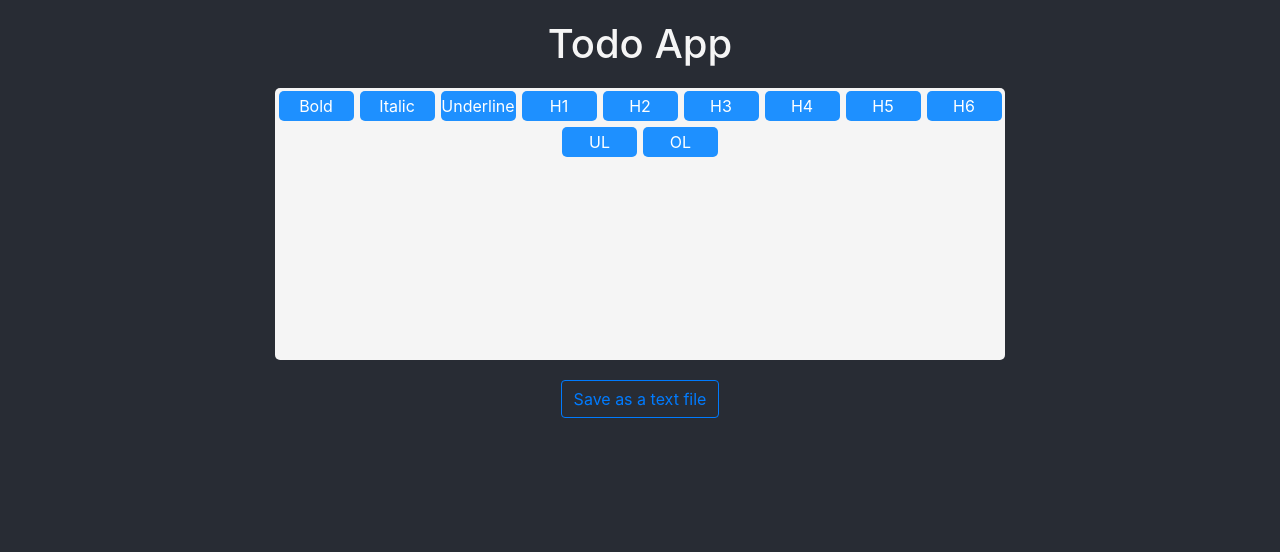
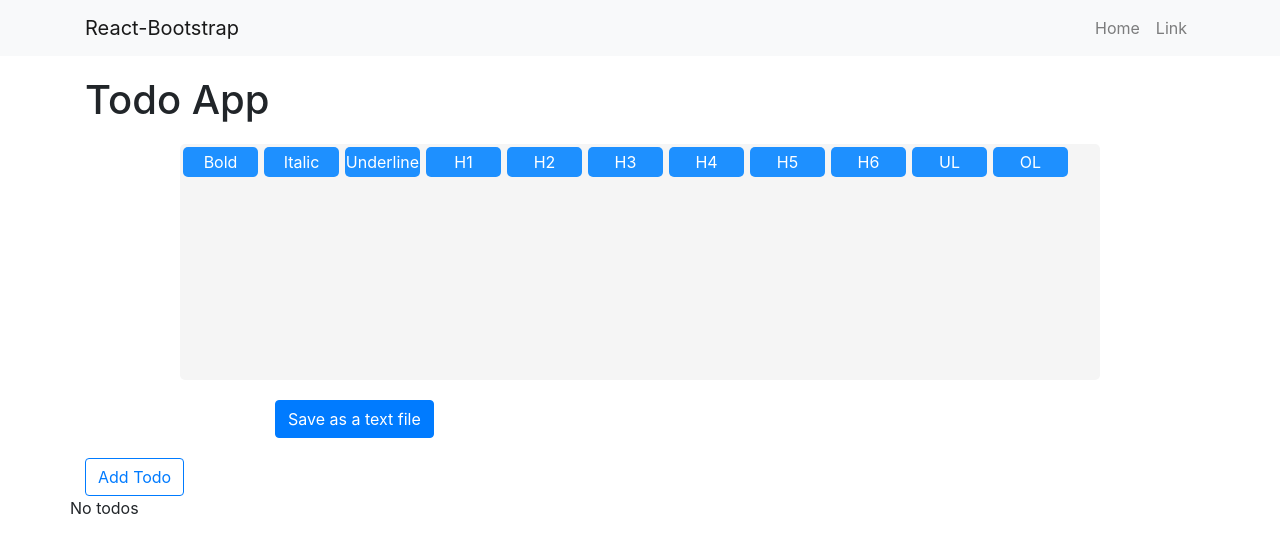
Before and after one commit to evazquez94/Todo-App, a React (Create React App) app: page / in a window 1280 px wide. Shown: the top 552 px of the page. Built offline with nearby package versions, Linux system fonts and the light colour scheme.

Commit message:
Add ReactBootstrap and Navbar component

```diff
--- a/package.json
+++ b/package.json
@@ -12,6 +12,7 @@
     "react": "^16.14.0",
     "react-bootstrap": "^1.5.2",
     "react-dom": "^16.14.0",
+    "react-router-dom": "^5.2.0",
     "react-scripts": "3.4.3"
   },
   "scripts": {
--- a/src/App.css
+++ b/src/App.css
@@ -2,19 +2,9 @@
   box-sizing: border-box;
   margin: 0;
   padding: 0;
-  font-family: -apple-system, BlinkMacSystemFont, 'Segoe UI', 'Roboto', 'Oxygen',
-  'Ubuntu', 'Cantarell', 'Fira Sans', 'Droid Sans', 'Helvetica Neue',
-  sans-serif;
+  font-family: -apple-system, BlinkMacSystemFont, "Segoe UI", "Roboto", "Oxygen",
+    "Ubuntu", "Cantarell", "Fira Sans", "Droid Sans", "Helvetica Neue",
+    sans-serif;
+  /* color: whitesmoke;
+  background-color: #282c34; */
 }
-
-.App {
-  text-align: center;
-  background-color: #282c34;
-  align-items: center;
-  justify-content: flex-start;
-  display: flex;
-  flex-direction: column;
-  font-size: calc(10px + 2vmin);
-  color: whitesmoke;
-  height: 100vh;
-}
--- a/src/App.js
+++ b/src/App.js
@@ -1,12 +1,18 @@
 import React from 'react';
 import './App.css';
 import Home from './components/Home';
+import { BrowserRouter as Router, Switch, Route } from "react-router-dom";
+import CustomNavbar from './components/CustomNavbar';
+
 
 function App() {
   return (
-    <div className="App">
-      <Home />
-    </div>
+    <Router>
+      <CustomNavbar />
+      <Switch>
+        <Route exact path="/" component={Home} />
+      </Switch>
+    </Router>
   );
 }
 
--- /dev/null
+++ b/src/components/CustomNavbar.js
@@ -0,0 +1,26 @@
+import React from "react";
+import { Navbar, Nav, Container } from "react-bootstrap";
+import { Link } from "react-router-dom";
+
+function CustomNavbar() {
+  return (
+    <Navbar expand="lg" bg="light">
+      <Container>
+        <Navbar.Brand as={Link} to="/about">React-Bootstrap</Navbar.Brand>
+        <Navbar.Toggle aria-controls="basic-navbar-nav" />
+        <Navbar.Collapse id="basic-navbar-nav">
+          <Nav className="ml-auto">
+            <Nav.Link as={Link} to="/">
+              Home
+            </Nav.Link>
+            <Nav.Link as={Link} to="/about">
+              Link
+            </Nav.Link>
+          </Nav>
+        </Navbar.Collapse>
+      </Container>
+    </Navbar>
+  );
+}
+
+export default CustomNavbar;
--- a/src/components/Home.css
+++ b/src/components/Home.css
@@ -27,7 +27,6 @@
   div.DraftEditor-root {
     height: 200px;
     overflow-y: auto;
-    /* width: 120vh; */
   }
 
   div.DraftEditor-editorContainer,
--- a/src/components/Home.js
+++ b/src/components/Home.js
@@ -1,70 +1,98 @@
-import React from 'react';
-import {Editor, EditorState, RichUtils, convertToRaw} from 'draft-js';
-import { Container, Row, Col } from 'react-bootstrap';
-import { Button } from 'react-bootstrap';
-import 'draft-js/dist/Draft.css';
-import './Home.css';
+import React from "react";
+import { Editor, EditorState, RichUtils, convertToRaw } from "draft-js";
+import { Container, Row, Col } from "react-bootstrap";
+import { Button } from "react-bootstrap";
+import "draft-js/dist/Draft.css";
+import "./Home.css";
 
 function Home() {
-
-  const [editorState, setEditorState] = React.useState(
-    () => EditorState.createEmpty(),
+  const [editorState, setEditorState] = React.useState(() =>
+    EditorState.createEmpty()
   );
+  const [todo, setTodo] = React.useState([]);
 
   const handleKeyCommand = (command, editorState) => {
-    const newState = RichUtils.handleKeyCommand(editorState, command)
+    const newState = RichUtils.handleKeyCommand(editorState, command);
     if (newState) {
-      setEditorState(newState)
+      setEditorState(newState);
     }
-    return 'not-handled'
-  }
+    return "not-handled";
+  };
 
   const setStyleLine = (type) => {
-    const newState = RichUtils.toggleInlineStyle(editorState, type)
-    setEditorState(newState)
-  }
+    const newState = RichUtils.toggleInlineStyle(editorState, type);
+    setEditorState(newState);
+  };
 
   const toggleTypeBlock = (headerType) => {
-    const newState = RichUtils.toggleBlockType(editorState, headerType)
-    setEditorState(newState)
-  }
+    const newState = RichUtils.toggleBlockType(editorState, headerType);
+    setEditorState(newState);
+  };
 
-  const handleClick = (ev) => {
-    // Save file for download for the input
+  const converToText = () => {
     const blocks = convertToRaw(editorState.getCurrentContent()).blocks;
     const description = blocks
-      .map(block => (!block.text.trim() && "\n") || block.text)
+      .map((block) => (!block.text.trim() && "\n") || block.text)
       .join("\n");
+    return description;
+  };
 
+  const saveButton = () => {
+    // Save file for download for the input
+    const description = converToText();
     const element = document.createElement("a");
-    const file = new Blob([description], {type: 'text/plain;charset=utf-8'});
+    const file = new Blob([description], { type: "text/plain;charset=utf-8" });
     element.href = URL.createObjectURL(file);
     element.download = "myFile.txt";
     document.body.appendChild(element);
     element.click();
+  };
 
-  }
+  const addTodo = () => {
+    const description = converToText();
+    todo.push(description);
+    setTodo(todo);
+  };
 
   return (
     <>
       <Container>
+
         <h1 className="title">Todo App</h1>
 
         <Row>
-          <Col md={{ span: 8, offset: 2 }} sm={12} xs={12}>
+          <Col md={{ span: 10, offset: 1 }}>
             <div className="editor">
               <div className="options">
-                <button onClick={() => setStyleLine('BOLD')}>Bold</button>
-                <button onClick={() => setStyleLine('ITALIC')}>Italic</button>
-                <button onClick={() => setStyleLine('UNDERLINE')}>Underline</button>
-                <button onClick={() => toggleTypeBlock('header-one')}>H1</button>
-                <button onClick={() => toggleTypeBlock('header-two')}>H2</button>
-                <button onClick={() => toggleTypeBlock('header-three')}>H3</button>
-                <button onClick={() => toggleTypeBlock('header-four')}>H4</button>
-                <button onClick={() => toggleTypeBlock('header-five')}>H5</button>
-                <button onClick={() => toggleTypeBlock('header-six')}>H6</button>
-                <button onClick={() => toggleTypeBlock('unordered-list-item')}>UL</button>
-                <button onClick={() => toggleTypeBlock('ordered-list-item')}>OL</button>
+                <button onClick={() => setStyleLine("BOLD")}>Bold</button>
+                <button onClick={() => setStyleLine("ITALIC")}>Italic</button>
+                <button onClick={() => setStyleLine("UNDERLINE")}>
+                  Underline
+                </button>
+                <button onClick={() => toggleTypeBlock("header-one")}>
+                  H1
+                </button>
+                <button onClick={() => toggleTypeBlock("header-two")}>
+                  H2
+                </button>
+                <button onClick={() => toggleTypeBlock("header-three")}>
+                  H3
+                </button>
+                <button onClick={() => toggleTypeBlock("header-four")}>
+                  H4
+                </button>
+                <button onClick={() => toggleTypeBlock("header-five")}>
+                  H5
+                </button>
+                <button onClick={() => toggleTypeBlock("header-six")}>
+                  H6
+                </button>
+                <button onClick={() => toggleTypeBlock("unordered-list-item")}>
+                  UL
+                </button>
+                <button onClick={() => toggleTypeBlock("ordered-list-item")}>
+                  OL
+                </button>
               </div>
               <Editor
                 editorState={editorState}
@@ -76,17 +104,37 @@ function Home() {
         </Row>
 
         <Row>
-          <Col md={{ span: 8, offset: 2 }} sm={12} xs={12}>
-            <Button variant="outline-primary" className="saveButton" onClick={handleClick}>
+          <Col md={{ span: 8, offset: 2 }}>
+            <Button className="saveButton" onClick={saveButton}>
               Save as a text file
             </Button>
           </Col>
         </Row>
 
+        <Row>
+          <Col>
+            <Button
+              variant="outline-primary"
+              className="saveButton"
+              onClick={addTodo}
+            >
+              Add Todo
+            </Button>
+          </Col>
+        </Row>
+
+        <Row>
+          <ul>
+            {todo.length > 0 ? (
+              todo.map((todo) => <li key={todo}>{todo}</li>)
+            ) : (
+              <p>No todos</p>
+            )}
+          </ul>
+        </Row>
       </Container>
-
     </>
-  )
+  );
 }
 
 export default Home;
```
Also changed, not shown: public/manifest.json, src/components/CustomNavbar.css (added), 1 other file (tests, documents, lock files or other folders).
